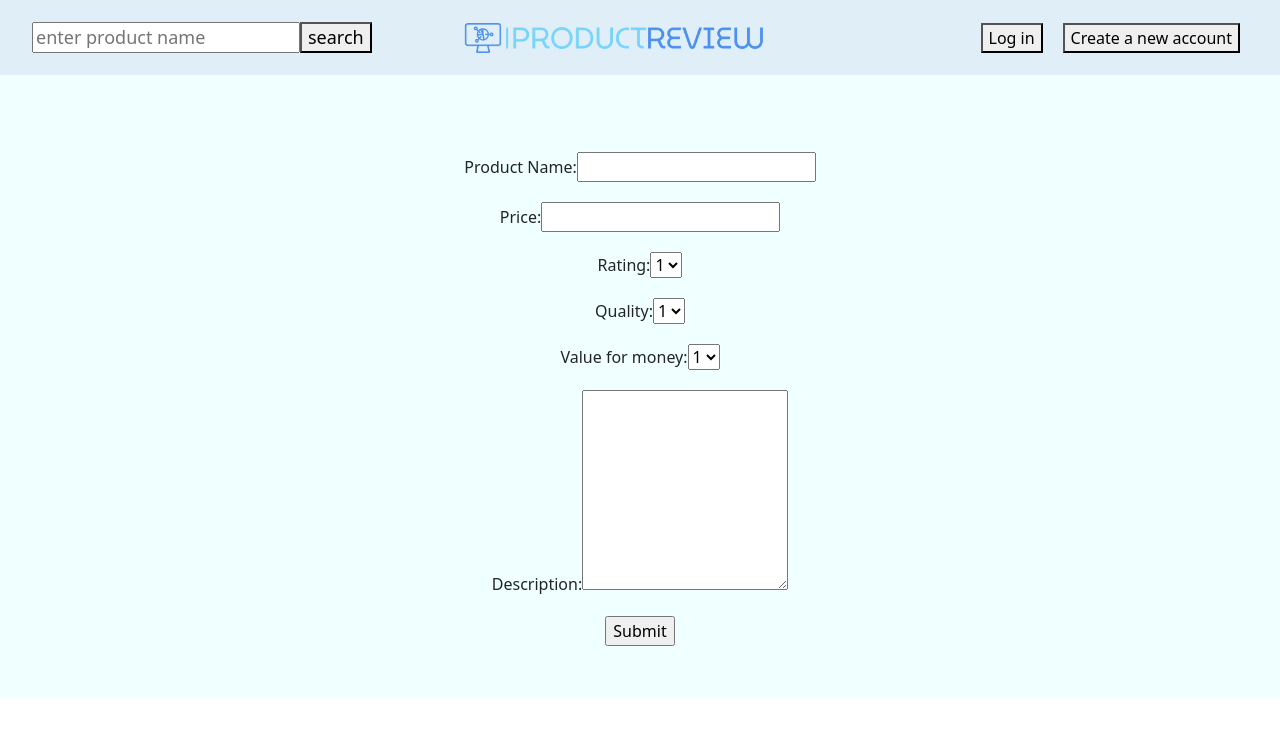
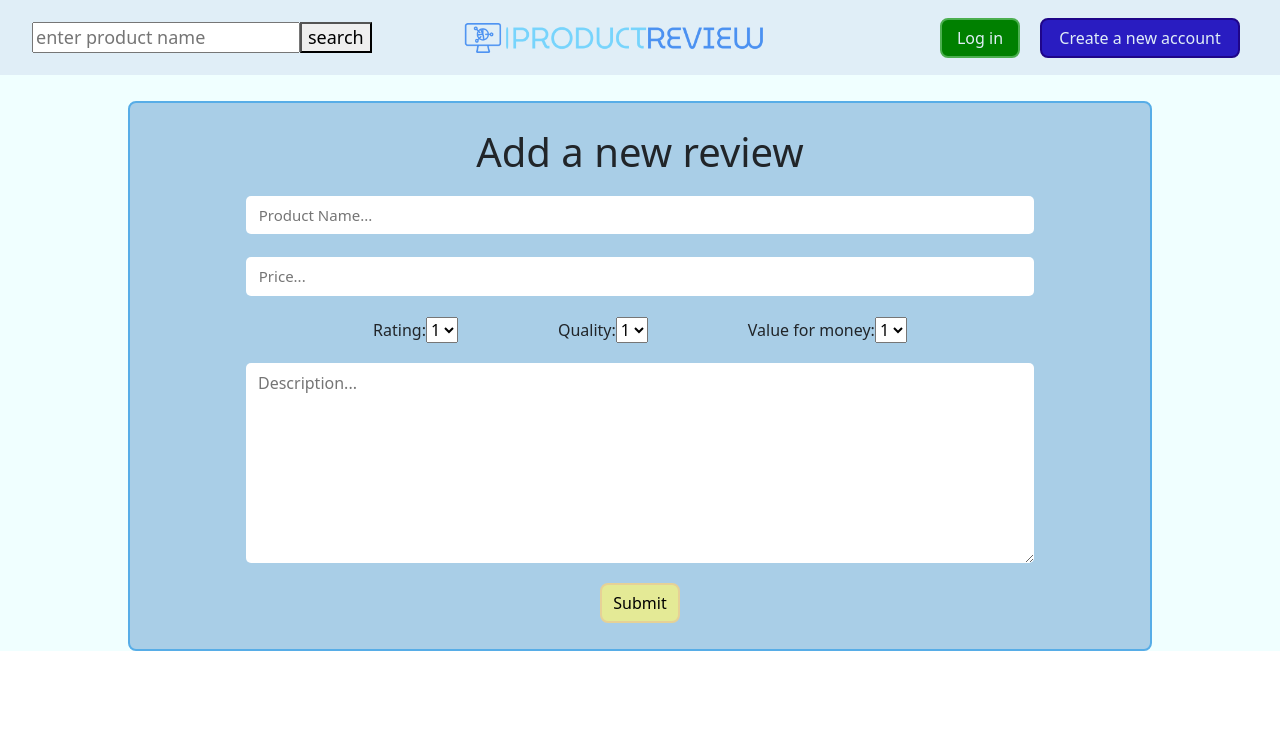
Before and after one commit to Rohithreddy0801/Product-Review, a React (Create React App) app in the folder frontend/prodrev/: page /addreview in a window 1280 px wide. Shown: the top 736 px of the page. Built offline with nearby package versions, Linux system fonts and the light colour scheme.

Commit message:
routing functionality sorted.. hopefully

```diff
--- a/frontend/prodrev/src/Header.css
+++ b/frontend/prodrev/src/Header.css
@@ -41,6 +41,26 @@
     color: black;
 }
 
+.login-button{
+    height: 40px;
+    width: 80px;
+    margin-left:20px;
+    background-color: green;
+    color: #e0eef7;
+    border: 2px solid #4CAF50;
+    border-radius: 8px;
+}
+
+.signup-button{
+    height: 40px;
+    width: 200px;
+    margin-left:20px;
+    background-color: rgb(41, 28, 193);
+    color: #e0eef7;
+    border: 2px solid #1f0589;
+    border-radius: 8px;
+}
+
 .logout-button{
     height: 40px;
     width: 80px;
--- a/frontend/prodrev/src/components/AddNewReview.js
+++ b/frontend/prodrev/src/components/AddNewReview.js
@@ -5,9 +5,6 @@ function AddNewReview() {
     //const location = useLocation();
     //const user = location.state;
     const [review,setReview] = useState({
-        "product_name":"",
-
-
     })
     const handleChange = (event) => {
         const name = event.target.name;
@@ -22,19 +19,16 @@ function AddNewReview() {
     return (
         <div className='review-form'>
             <form onSubmit={handleSubmit}>
+                <h1>Add a new review</h1>
                 <div className='row'>
-                    <label>Product Name:
-                        <input type='text' id='product-name' name='product_name' value={review.product_name} onChange={handleChange}/>
-                    </label>
+                    <input type='text' id='product-name' name='product_name' placeholder='Product Name...' value={review.product_name} onChange={handleChange}/>
                 </div>
 
                 <div className='row'>
-                    <label>Price:
-                        <input type="number" id='price' name='price' value={review.price} onChange={handleChange}/>
-                    </label>
+                    <input type="number" id='price' name='price' placeholder='Price...' value={review.price} onChange={handleChange}/>
                 </div>
 
-                <div className='row'>
+                <div className='row-dropdown'>
                     <label>Rating:
                         <select id="rating" name="rating" value={review.rating} onChange={handleChange}>
                             <option value="1">1</option>
@@ -46,7 +40,7 @@ function AddNewReview() {
                     </label>
                 </div>
 
-                <div className='row'>
+                <div className='row-dropdown'>
                         <label>Quality:
                             <select id="quality" name="quality" value={review.quality} onChange={handleChange}>
                                 <option value="1">1</option>
@@ -58,7 +52,7 @@ function AddNewReview() {
                         </label>
                 </div>
 
-                <div className='row'>
+                <div className='row-dropdown'>
                         <label htmlFor="worth">Value for money:
                         <select id="worth" name="worth" value={review.worth} onChange={handleChange}>
                             <option value="1">1</option>
@@ -71,12 +65,10 @@ function AddNewReview() {
                 </div>
 
                 <div className='row'>
-                        <label>Description:
-                            <textarea type="text" name="desc" id="desc"  value={review.desc} onChange={handleChange} style={{height:"200px"}}/>
-                        </label>
+                    <textarea type="text" name="desc" id="desc" placeholder='Description...' value={review.desc} onChange={handleChange} style={{height:"200px"}}/>
                 </div>
 
-                <input type='submit'/>
+                <button className='submit-button' type='submit'>Submit</button>
 
             </form>
         </div>
--- a/frontend/prodrev/src/components/Header.js
+++ b/frontend/prodrev/src/components/Header.js
@@ -9,14 +9,15 @@ function Header() {
   const [logged,setLogged] = useState(false)
   const user = location.state;
 
+
   const goToHomeHandler = e =>{
     e.preventDefault();
-    navigate('/',{state:user})
+    navigate('/',{state:{"user":user.user}})
   }
 
   const addReviewHandler = e =>{
     e.preventDefault();
-    navigate('/addreview',{state:user})
+    navigate('/addreview',{state:{"user":user.user}})
   }
 
   const logoutHandler = e =>{
@@ -27,7 +28,7 @@ function Header() {
   }
 
   useEffect(()=>{
-    if(location.state!==null){
+    if(location.state!==null && user.user!==null){
       setLogged(true);
     }
   })
@@ -42,17 +43,17 @@ function Header() {
         {!logged &&
           <div className="sign-up-in">
             <Link to='/login'>
-              <button variant='primary'>Log in</button>
+              <button className='login-button'>Log in</button>
             </Link>
             <Link to='/signup'>
-              <button variant='success' style={{'marginLeft':'20px'}}>Create a new account</button>
+              <button className='signup-button'>Create a new account</button>
             </Link>
           </div>
           }
         </div>
-        {location.state!==null &&
+        {location.state!==null && user.user!=null &&
         <>
-            <p className='welcome-user'>Welcome, {location.state.name}</p>
+            <p className='welcome-user'>Welcome, {user.user.name} </p>
           <div className='header-right'>
             <button className='add-review-button' onClick={addReviewHandler}>Add Review</button>
             <button className='logout-button' onClick={logoutHandler}>Logout</button>
--- a/frontend/prodrev/src/components/Homepage.js
+++ b/frontend/prodrev/src/components/Homepage.js
@@ -1,4 +1,5 @@
 import React from 'react'
+import {useLocation} from 'react-router-dom';
 import Product from './Product'
 import '../Homepage.css'
 
@@ -33,15 +34,21 @@ function Homepage() {
     image:"https://assets.reedpopcdn.com/ps5-pre-order-header.jpg/BROK/thumbnail/1600x900/quality/100/ps5-pre-order-header.jpg",
     itemId:"06"
   };
+
+  const location = useLocation();
+  var user = location.state;
+  if(location.state!=null){
+    user = user.user
+  }
   return (
     <div className='products'>
         <ul className='product-list'>
-            <li><Product props={item1}/></li>
-            <li><Product props={item2}/></li>
-            <li><Product props={item3}/></li>
-            <li><Product props={item4}/></li>
-            <li><Product props={item5}/></li>
-            <li><Product props={item6}/></li>
+            <li><Product props={{"item":item1,"user":user}}/></li>
+            <li><Product props={{"item":item2,"user":user}}/></li>
+            <li><Product props={{"item":item3,"user":user}}/></li>
+            <li><Product props={{"item":item4,"user":user}}/></li>
+            <li><Product props={{"item":item5,"user":user}}/></li>
+            <li><Product props={{"item":item6,"user":user}}/></li>
         </ul>
     </div>
   )
--- a/frontend/prodrev/src/components/Login.js
+++ b/frontend/prodrev/src/components/Login.js
@@ -59,7 +59,7 @@ function Login() {
           </>
         }
         {
-          access && navigate('/',{state:details})
+          access && navigate('/',{state:{"user":details}})
         }
     </div>
   )
--- a/frontend/prodrev/src/components/ProdReview.js
+++ b/frontend/prodrev/src/components/ProdReview.js
@@ -5,7 +5,7 @@ function ProdReview(prop) {
     const rev = prop.rev;
     return (
     <div>
-        {console.log(rev)}
+        {console.log(prop)}
         <Card className="review">
           <p>Reviewer: {rev.reviewer}</p>
           <p>Descriptin: {rev.desc}</p>
--- a/frontend/prodrev/src/components/Product.js
+++ b/frontend/prodrev/src/components/Product.js
@@ -6,11 +6,12 @@ import {useNavigate} from 'react-router-dom';
 function Product(props) {
   const navigate = useNavigate();
   const [clicked,setClicked] = useState(false);
-  const prod = props.props;
+  const prod = props.props.item;
 
 
   return (
     <div>
+      {console.log(props)}
       {!clicked &&
         <Card className='product'>
           <p>Product Name : {prod.name}</p>
@@ -21,7 +22,7 @@ function Product(props) {
       }
       {
         clicked &&
-        navigate("/productinfo",{stateProd:prod})
+        navigate("/productinfo",{state:{"user":props.props.user,"product":prod}})
       }
     </div>
   )
--- a/frontend/prodrev/src/components/ProductInfo.js
+++ b/frontend/prodrev/src/components/ProductInfo.js
@@ -2,6 +2,7 @@ import React from 'react'
 //import {useLocation} from 'react-router-dom';
 import ProdReview from './ProdReview';
 import '../Homepage.css'
+import { useLocation } from 'react-router-dom';
 function ProductInfo() {
     //const location = useLocation();
     //const review = location.stateProd;
@@ -23,12 +24,14 @@ function ProductInfo() {
         rating:1,
         seller:"www.asus.com"
       };
+
+    const location = useLocation();
     return (
     <div>
         <ul style={{listStyleType:"None"}}>
-            <li><ProdReview rev={reviews1}/></li>
-            <li><ProdReview rev={reviews2}/></li>
-            <li><ProdReview rev={reviews3}/></li>
+            <li><ProdReview user={location.state.user} rev={reviews1}/></li>
+            <li><ProdReview user={location.state.user} rev={reviews2}/></li>
+            <li><ProdReview user={location.state.user} rev={reviews3}/></li>
         </ul>
     </div>
     )
--- a/frontend/prodrev/src/style/AddNewReview.css
+++ b/frontend/prodrev/src/style/AddNewReview.css
@@ -1,16 +1,40 @@
 .review-form{
     margin: 2% 10%;
-    padding: 4% 10%;
-
+    padding: 2% 10%;
+    background-color: rgb(169, 206, 231);
+    border: 2px solid rgb(87, 173, 231);
+    border-radius: 8px;
 }
 
-input{
-    margin-left: 5px;
+h1{
+    margin-bottom: 20px;
 }
 
-.row{
+.row-dropdown{
+    display: inline-block;
+    margin-top: 10px;
     margin-bottom: 20px;
+    margin-left: 50px;
+    margin-right: 50px;
 }
+
+.submit-button{
+    margin-top: 20px;
+    width: 80px;
+    height: 40px;
+    background-color: rgb(228, 234, 150);
+    border: 2px solid rgb(230, 209, 150);
+    border-radius: 8px;
+}
+
+.review-form input, textarea{
+    display: block;
+    width: 100%;
+    padding: .5rem .8rem .5rem .8rem;
+    margin: .9vw 0 ;
+    border:0;
+    border-radius: 5px;
+    font-size: 15px;}
 
 .row:after{
     content: "";
```
